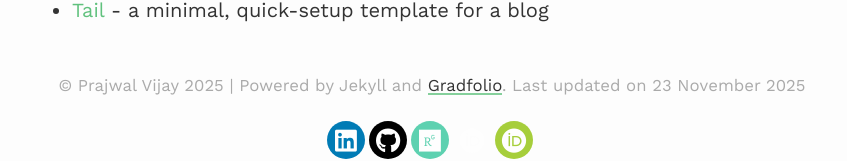
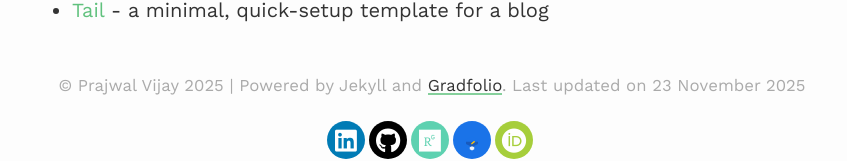
Before and after one commit to Prajwal-Vijay/Prajwal-Vijay.github.io, a Jekyll site: the page built from index.md, in a window 1280 px wide. Shown: the part 817-978 px from the top of the page, without its empty margins (208-1055 px from the left). Built offline with Jekyll 4.4.1, drawn with Linux system fonts in a browser that asks for light colours.

Commit message:
added google scholar button footer

```diff
--- a/_includes/social-footer.html
+++ b/_includes/social-footer.html
@@ -39,7 +39,7 @@ target="_blank">
 class="social-button googlescholar"
 href="https://scholar.google.com/{{ site.googlescholar }}" itemprop="sameAs"
 target="_blank">
-<i class="fab fa-orcid"></i>
+<i class="fab fa-googlescholar"></i>
 </a>
 {%- endif -%}
 {%- if site.orcid -%}
--- a/assets/css/_sass/footer-social.scss
+++ b/assets/css/_sass/footer-social.scss
@@ -148,3 +148,29 @@
   background: #fefefe;
   border-color: #f48024;
 }
+
+/* Google Scholar (custom icon using local SVG) */
+.rounded-social-buttons .social-button.googlescholar {
+  background: #1a73e8;
+}
+
+.rounded-social-buttons .social-button.googlescholar:hover, .rounded-social-buttons .social-button.googlescholar:focus {
+  color: #1a73e8;
+  background: #fefefe;
+  border-color: #1a73e8;
+}
+
+/* Replace the missing Font Awesome brand with a local SVG icon. The <i> is hidden visually and the SVG is shown as a background. */
+.rounded-social-buttons .social-button.googlescholar i,
+.fab.fa-googlescholar {
+  display: inline-block;
+  width: 1.5625rem;
+  height: 1.5625rem;
+  background-image: url('/assets/images/google-scholar.svg');
+  background-size: 70% 70%;
+  background-position: center;
+  background-repeat: no-repeat;
+  vertical-align: middle;
+  text-indent: -9999px;
+  overflow: hidden;
+}
```
Also changed, not shown: assets/images/google-scholar.svg (added).
